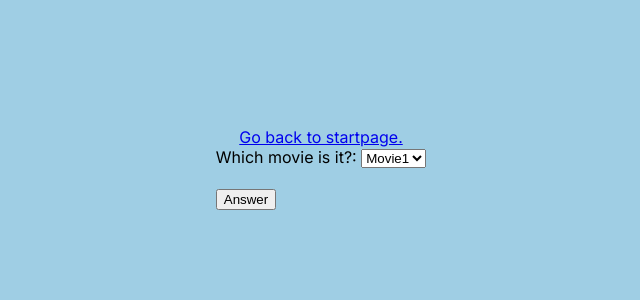
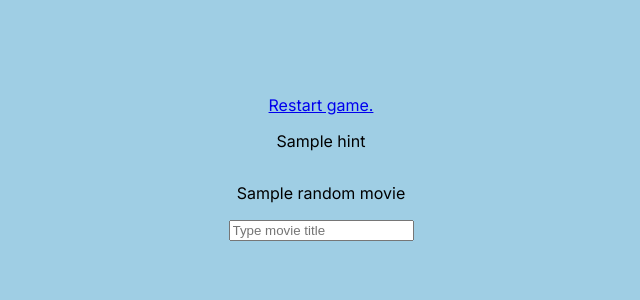
Before and after one commit to simonstendal/dis_game_project, a Flask app: template templates/game.html in a window 1280 px wide. Shown: the top 300 px of the page, without its empty margins (319-959 px from the left). Run offline with Flask 3, Linux system fonts and the light colour scheme; the template is opened without the code that fills it: most values are stand-ins (such as "Sample title", 1, 10 or a date in 2020); some libraries are stand-ins or nearby versions.

Commit message:
Added a win page and initial game logic, simonstendal + Maenglife collab

```diff
--- a/app.py
+++ b/app.py
@@ -1,10 +1,11 @@
 from flask import Flask
 from database import read_data_and_create_movies
-from controllers import game, startpage
+from controllers import game, startpage, win
 
 read_data_and_create_movies()
 
 app = Flask(__name__)
-
+app.secret_key = "secret"
 app.register_blueprint(startpage.bp)
 app.register_blueprint(game.bp)
+app.register_blueprint(win.bp)
--- a/templates/game.html
+++ b/templates/game.html
@@ -5,17 +5,19 @@
 	<link href="https://fonts.googleapis.com/css2?family=Inter:ital,opsz,wght@0,14..32,100..900;1,14..32,100..900&display=swap" rel="stylesheet">
 </head>
 <body>
-	<a href="{{ url_for('startpage.startpage') }}" class="register-link">Go back to startpage.</a>
+	<a href="{{ url_for('startpage.startpage') }}" class="register-link">Restart game.</a>
 
+	{%for hint in hints%}
+		<p>{{hint}}</p>
+	{%endfor%}
+
+	<p>{{random_movie.title}}</p>
 	<form method="POST" action="/game">
-		<label for="movies">Which movie is it?:</label>
-		<select name="movies" id="movies">
-			<option value="m1">Movie1</option>
-			<option value="m2">Movie2</option>
-			<option value="m3">Movie3</option>
-			<option value="m4">Movie4</option>
-		</select>
-		<br><br>
-		<input type="submit" value="Answer" class="btn">
+		<input list="movie-titles" name="movie_guess" placeholder="Type movie title">
+		<datalist id="movie-titles">
+			{% for movie in movies %}
+				<option value="{{ movie.title }}">
+			{% endfor %}
+		</datalist>
 	</form>
 </body>
```
Also changed, not shown: controllers/game.py (+18 -3 lines), controllers/startpage.py (+7 -1 lines), models/game.py (+41 -0 lines).
